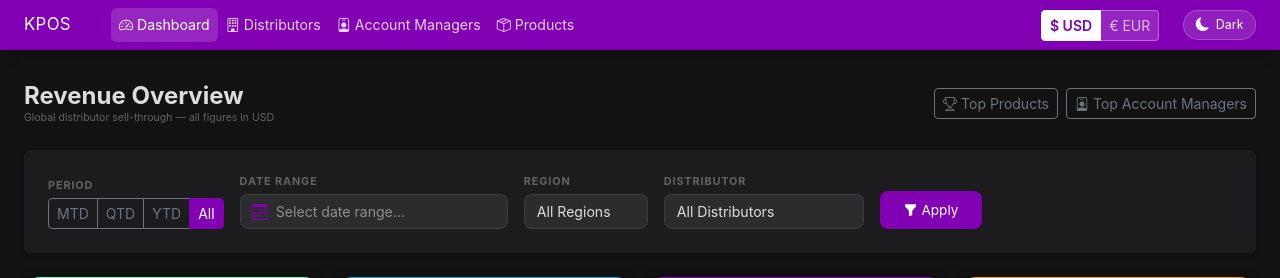
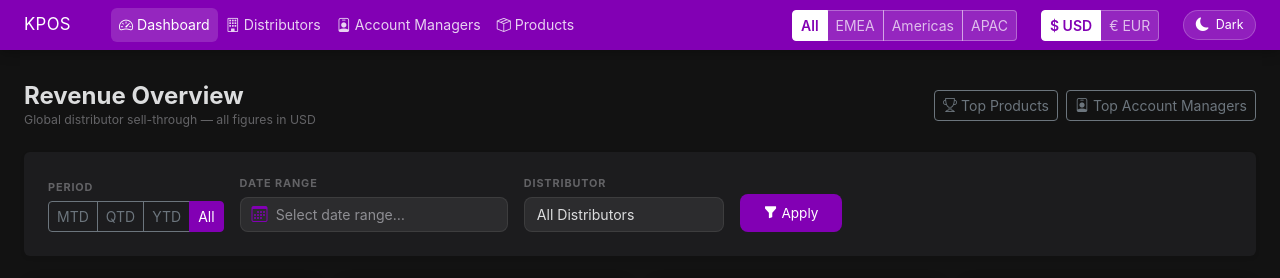
Before and after one commit to omricn/kpos, a Django app: page / in a window 1280 px wide. Shown: the top 278 px of the page. Run offline with Django 4.2, Linux system fonts and the light colour scheme; data that the repository does not hold is empty.

Commit message:
Add global region picker to navbar; increase base font size to 14px
Region selector (All/EMEA/Americas/APAC) added to navbar next to currency
picker using same button-group style. Region stored in session via new
set_region POST endpoint. Removed per-page region dropdowns from dashboard,
products, account managers, and countries filter bars.

Co-Authored-By: Claude Sonnet 4.6 <noreply@anthropic.com>

```diff
--- a/reports/urls.py
+++ b/reports/urls.py
@@ -14,5 +14,6 @@ urlpatterns = [
     path('products/', views.product_list, name='product_list'),
     path('products/detail/', views.product_detail, name='product_detail'),
     path('set-currency/', views.set_currency, name='set_currency'),
+    path('set-region/', views.set_region, name='set_region'),
     path('salespersons/', views.salesperson_list, name='salesperson_list'),
 ]
--- a/reports/views.py
+++ b/reports/views.py
@@ -110,6 +110,14 @@ def set_currency(request):
     cur = request.POST.get('currency', 'USD')
     if cur in ('USD', 'EUR'):
         request.session['currency'] = cur
+    return redirect(request.POST.get('next', '/'))
+
+
+def set_region(request):
+    """POST endpoint to set session region filter."""
+    region = request.POST.get('region', '')
+    request.session['region'] = region
+    request.session.modified = True
     return redirect(request.POST.get('next', '/'))
 
 
@@ -471,7 +479,7 @@ def dashboard(request):
         'top_salespersons':  top_salespersons,
         'region_cards':   region_cards,
         'page_title':     'Revenue Dashboard',
-        'has_filters':    any([date_from, date_to, region, distributor_id]),
+        'has_filters':    any([date_from, date_to, distributor_id]),
         'today_date':     today,
         'user_display':   user_display,
         'initials':       initials,
@@ -768,7 +776,7 @@ def distributor_list(request):
         'dist_data': dist_data,
         'top3': top3,
         'chart_data': chart_data,
-        'has_filters': bool(selected_region or date_from or date_to or selected_sp),
+        'has_filters': bool(date_from or date_to or selected_sp),
         'filters': {'date_from': date_from, 'date_to': date_to, 'region': selected_region, 'salesperson': selected_sp},
         'jump_distributors': jump_distributors,
         'page_title': 'Distributors',
@@ -835,7 +843,7 @@ def product_list(request):
     return render(request, 'reports/product_list.html', {
         'products': products,
         'filters': {'date_from': date_from, 'date_to': date_to, 'q': search, 'region': region, 'sort': sort_by},
-        'has_filters': bool(date_from or date_to or search or region),
+        'has_filters': bool(date_from or date_to or search),
         'sort_by': sort_by,
         'all_regions': all_regions,
         'selected_region': region,
@@ -999,7 +1007,7 @@ def countries_view(request):
         'all_countries': all_countries,
         'selected_countries': selected_countries,
         'chart_data': chart_data,
-        'has_filters': bool(selected_country or selected_region or date_from or date_to),
+        'has_filters': bool(selected_country or date_from or date_to),
         'selected_region': selected_region,
         'all_regions': Distributor.objects.exclude(region='').values_list('region', flat=True).distinct().order_by('region'),
         'filters': {'date_from': date_from, 'date_to': date_to},
--- a/static/css/custom.css
+++ b/static/css/custom.css
@@ -58,7 +58,7 @@
 body {
   background: var(--bg-page) !important;
   font-family: var(--font-body);
-  font-size: 12px;
+  font-size: 14px;
   line-height: 1.4;
   color: var(--text-primary);
   transition: background 0.2s, color 0.2s;
--- a/templates/base.html
+++ b/templates/base.html
@@ -64,6 +64,32 @@
         </li>
       </ul>
       <div class="d-flex align-items-center gap-3">
+        <form method="post" action="{% url 'set_region' %}" class="d-inline me-2">
+          {% csrf_token %}
+          <input type="hidden" name="next" value="{{ request.get_full_path }}">
+          <div class="btn-group btn-group-sm" role="group">
+            <button type="submit" name="region" value=""
+              class="btn px-2 py-1"
+              style="{% if not request.session.region %}background:#fff;color:#8200B4;border:1px solid #fff;font-weight:600;{% else %}background:rgba(255,255,255,0.15);color:rgba(255,255,255,0.7);border:1px solid rgba(255,255,255,0.3);{% endif %}">
+              All
+            </button>
+            <button type="submit" name="region" value="EMEA"
+              class="btn px-2 py-1"
+              style="{% if request.session.region == 'EMEA' %}background:#fff;color:#8200B4;border:1px solid #fff;font-weight:600;{% else %}background:rgba(255,255,255,0.15);color:rgba(255,255,255,0.7);border:1px solid rgba(255,255,255,0.3);{% endif %}">
+              EMEA
+            </button>
+            <button type="submit" name="region" value="Americas"
+              class="btn px-2 py-1"
+              style="{% if request.session.region == 'Americas' %}background:#fff;color:#8200B4;border:1px solid #fff;font-weight:600;{% else %}background:rgba(255,255,255,0.15);color:rgba(255,255,255,0.7);border:1px solid rgba(255,255,255,0.3);{% endif %}">
+              Americas
+            </button>
+            <button type="submit" name="region" value="APAC"
+              class="btn px-2 py-1"
+              style="{% if request.session.region == 'APAC' %}background:#fff;color:#8200B4;border:1px solid #fff;font-weight:600;{% else %}background:rgba(255,255,255,0.15);color:rgba(255,255,255,0.7);border:1px solid rgba(255,255,255,0.3);{% endif %}">
+              APAC
+            </button>
+          </div>
+        </form>
         <form method="post" action="{% url 'set_currency' %}" class="d-inline me-2">
           {% csrf_token %}
           <input type="hidden" name="next" value="{{ request.get_full_path }}">
--- a/templates/reports/dashboard.html
+++ b/templates/reports/dashboard.html
@@ -126,17 +126,6 @@
         </div>
       </div>
 
-      <!-- Region -->
-      <div class="col-6 col-xl-auto">
-        <label class="filter-label">Region</label>
-        <select class="form-select filter-input" name="region">
-          <option value="">All Regions</option>
-          {% for r in all_regions %}
-          <option value="{{ r }}" {% if filters.region == r %}selected{% endif %}>{{ r }}</option>
-          {% endfor %}
-        </select>
-      </div>
-
       <!-- Distributor -->
       <div class="col-6 col-xl-auto">
         <label class="filter-label">Distributor</label>
@@ -154,7 +143,7 @@
           <i class="bi bi-funnel-fill me-1"></i>Apply
         </button>
         {% if has_filters %}
-        <a class="btn btn-outline-secondary filter-btn" href="{% url 'dashboard' %}?region=">
+        <a class="btn btn-outline-secondary filter-btn" href="{% url 'dashboard' %}">
           <i class="bi bi-x-lg me-1"></i>Clear
         </a>
         {% endif %}
```
Also changed, not shown: templates/reports/countries.html (+0 -9 lines), templates/reports/product_list.html (+1 -12 lines), templates/reports/salesperson_list.html (+1 -12 lines).
